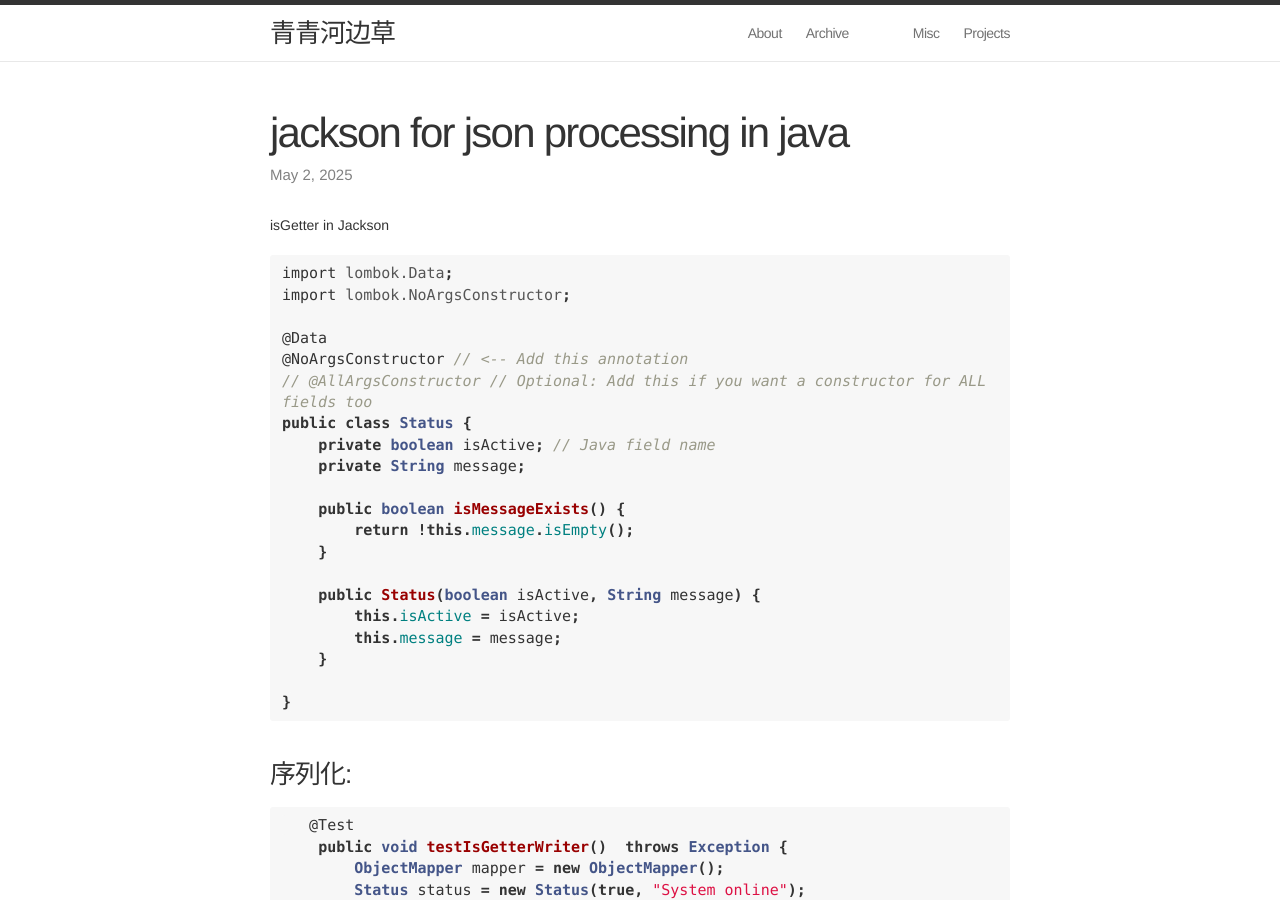
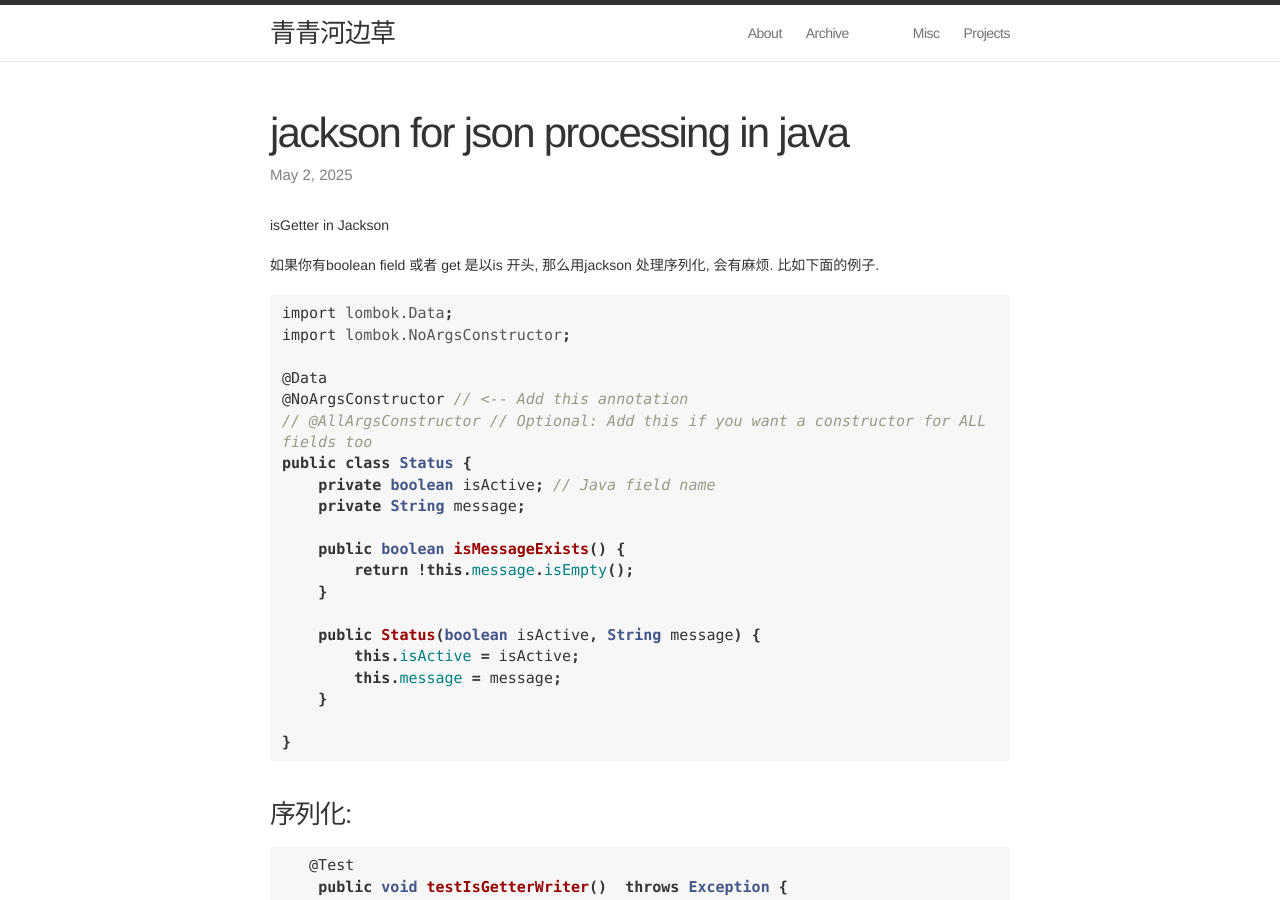
Before and after one commit to swuecho/swuecho.github.io, a Jekyll site: the page built from _posts/2025-05-02-jackson-for-json-processing-in-java.md, in a window 1280 px wide and 900 px high. Built offline with Jekyll 4.4.1, drawn with Linux system fonts in a browser that asks for light colours; comment, search, counter and statistics services are not loaded.

Commit message:
"Add warning about boolean field naming in Jackson serialization"
Or more concisely:
"Note Jackson serialization issue with boolean/is-prefixed fields"

````diff
--- a/_posts/2025-05-02-jackson-for-json-processing-in-java.md
+++ b/_posts/2025-05-02-jackson-for-json-processing-in-java.md
@@ -7,6 +7,7 @@ categories: tech
 
 isGetter in Jackson
 
+如果你有boolean field 或者 get 是以is 开头, 那么用jackson 处理序列化, 会有麻烦. 比如下面的例子.
 
 ```java
 import lombok.Data;
````
